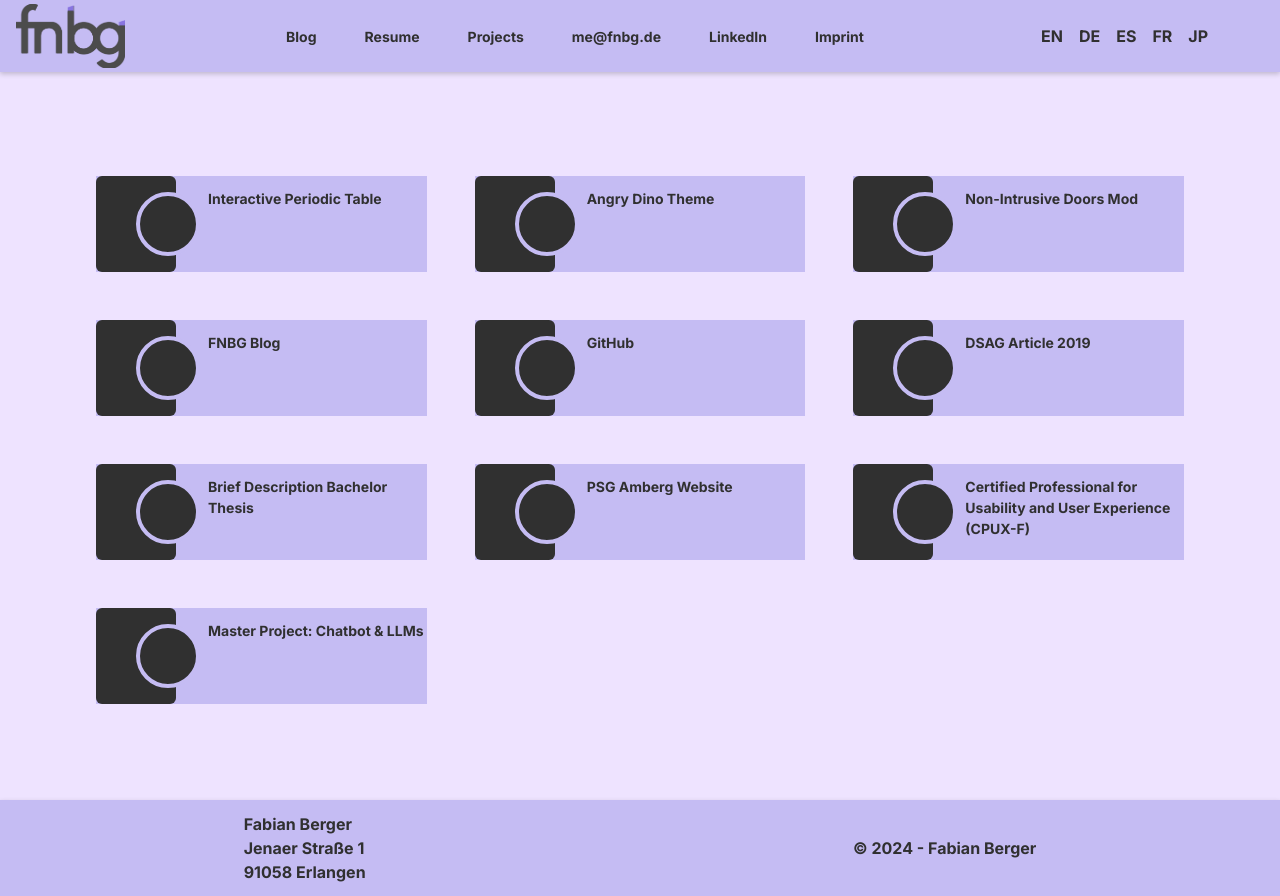
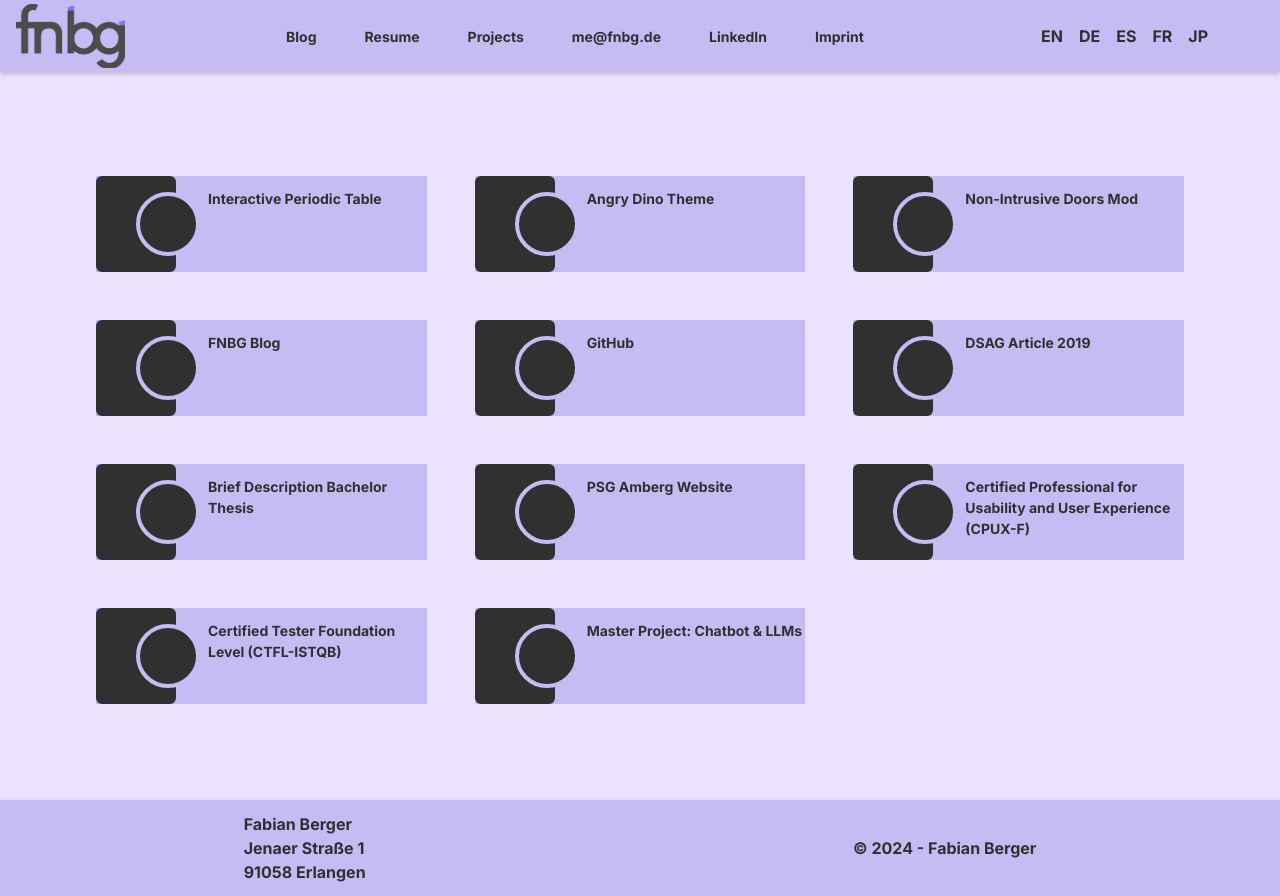
Before and after one commit to BambiMC/Matics, a Next.js app: page /projects in a window 1280 px wide. Built offline with nearby package versions, Linux system fonts and the light colour scheme.

Commit message:
add istqb cert and Tile visual fix

```diff
--- a/app/components/Tile/Tile.tsx
+++ b/app/components/Tile/Tile.tsx
@@ -13,7 +13,7 @@ const Tile: React.FC<TileProps> = ({ children, to, newTab = false }) => {
             <a className={`bg-fnbg-accent m-4 ${newTab ? 'external-link' : ''}`} target={newTab ? '_blank' : '_self'}>
                 <div className="flex tile-container group h-full">
                     <div className="flex bg-fnbg-orange h-full fnbg-orange p-4 rounded-md w-20 duration-300 group-hover:w-10">
-                        <div className="bg-fnbg-orange w-16 h-16 flex-shrink-0 rounded-full ml-6 mr-4 border-fnbg-accent border-4 duration-300 group-hover:opacity-0"></div>
+                        <div className="bg-fnbg-orange w-16 h-16 flex-shrink-0 rounded-full ml-6 mr-4 border-fnbg-accent border-4 duration-300 group-hover:opacity-0 group-hover:-translate-x-10"></div>
                     </div>
                     <p className='w-auto mt-3 ml-8'>{children}</p>
                 </div>
--- a/app/projects/page.tsx
+++ b/app/projects/page.tsx
@@ -25,9 +25,10 @@ const Homepage: React.FC = () => {
           <Tile to='/Kurzbeschreibung-Bachelorthesis.pdf' newTab>{data['ba']}</Tile>
           <Tile to='https://dev.fnbg.de' newTab>{data['psg']}</Tile>
           <Tile to='/CPUX-F-Zertifikat-Fabian-Berger.pdf' newTab>{data['cpuxf']}</Tile>
+          <Tile to='/ISTQB-CTFL-Zertifikat-Fabian-Berger.pdf' newTab>{data['ctfl']}</Tile>
           <Tile to='/Expose-Master-Projekt-Fabian-Berger.pdf' newTab>{data['masterProject']}</Tile>
           {/* <Tile to='/'></Tile> */}
-
+          {/* <Tile to='/'></Tile> */}
 
 
         </div>
--- a/data/de.json
+++ b/data/de.json
@@ -74,6 +74,7 @@
     "ba": "Kurzbeschreibung Bachelorthesis",
     "psg": "PSG Amberg Webseite",
     "cpuxf": "Certified Professional für Usability und User Experience (CPUX-F)",
+    "ctfl": "Certified Tester Foundation Level (CTFL-ISTQB)",
     "masterProject": "Master-Projekt: Chatbot & LLMs"
   },
   "periodicTableFilter": {
--- a/data/en.json
+++ b/data/en.json
@@ -74,6 +74,7 @@
     "ba": "Brief Description Bachelor Thesis",
     "psg": "PSG Amberg Website",
     "cpuxf": "Certified Professional for Usability and User Experience (CPUX-F)",
+    "ctfl": "Certified Tester Foundation Level (CTFL-ISTQB)",
     "masterProject": "Master Project: Chatbot & LLMs"
   },
 
--- a/data/es.json
+++ b/data/es.json
@@ -74,6 +74,7 @@
     "ba": "Breve Descripción de Tesis de Licenciatura",
     "psg": "Sitio web PSG Amberg",
     "cpuxf": "Profesional Certificado en Usabilidad y Experiencia del Usuario (CPUX-F)",
+    "ctfl": "Nivel Básico de Tester Certificado (CTFL-ISTQB)",
     "masterProject": "Proyecto de Maestría: Chatbot y LLMs"
   },
   "periodicTableFilter": {
--- a/data/fr.json
+++ b/data/fr.json
@@ -74,6 +74,7 @@
     "ba": "Description Brève du Mémoire de Licence",
     "psg": "Site Web PSG Amberg",
     "cpuxf": "Professionnel Certifié en Utilisabilité et Expérience Utilisateur (CPUX-F)",
+    "ctfl": "Niveau de Base de Testeur Certifié (CTFL-ISTQB)",
     "masterProject": "Projet de Master : Chatbot & LLMs"
   },
   "periodicTableFilter": {
--- a/data/jp.json
+++ b/data/jp.json
@@ -74,6 +74,7 @@
     "ba": "学士論文の簡単な説明",
     "psg": "PSG Amberg ウェブサイト",
     "cpuxf": "ユーザビリティとユーザーエクスペリエンスの認定プロフェッショナル (CPUX-F)",
+    "ctfl": "認定テスター基礎レベル (CTFL-ISTQB)",
     "masterProject": "マスタープロジェクト：チャットボット & LLMs"
   },
   "periodicTableFilter": {
```
Also changed, not shown: 1 other file (tests, documents, lock files or other folders).
